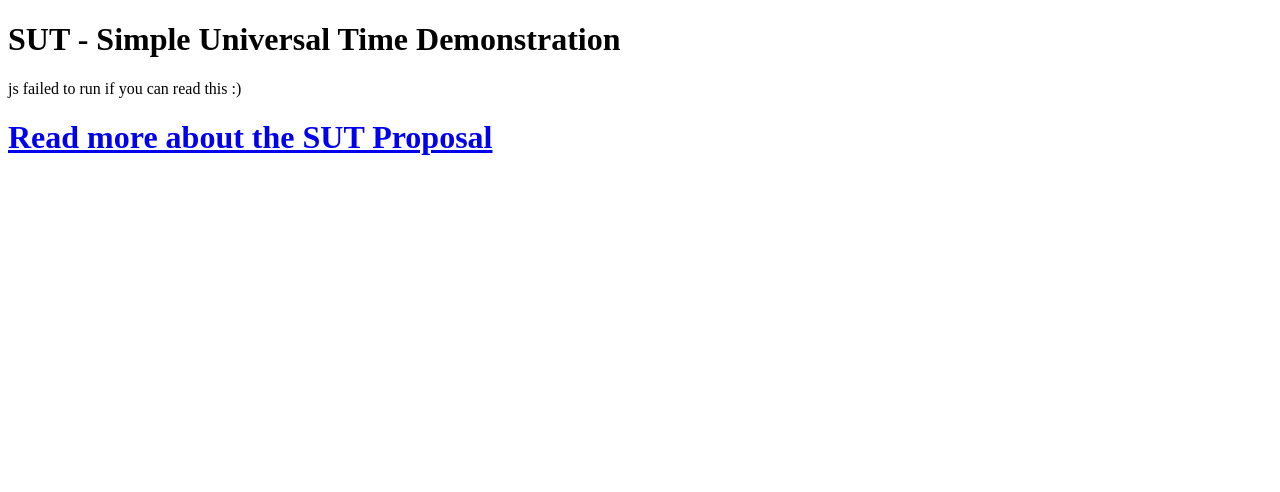
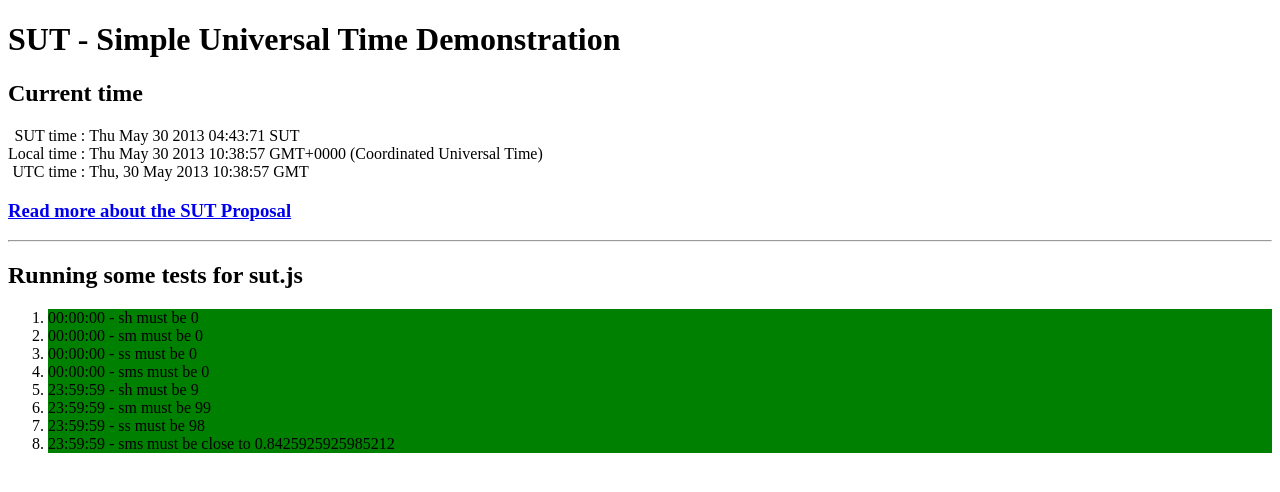
Before and after one commit to telmich/sut, a plain HTML site: page index.html in a window 1280 px wide. Drawn offline with Linux system fonts and the light colour scheme.

Commit message:
Reformat the page, add tests

```diff
--- a/index.html
+++ b/index.html
@@ -3,31 +3,100 @@
 	<head>
 		<meta charset="utf-8">
 		<title>SUT - Simple Universal Time Demonstration</title>
+		<style>
+			.title-box, .separator-box, .times-box {
+				display:inline-block;
+			}
+
+			.title-box {
+				 text-align: right;
+			}
+
+			.times-box {
+				text-align: left;
+			}
+		</style>
 	</head>
+
 	<body>
 
+		<h1>SUT - Simple Universal Time Demonstration</h1>
+
+		<div>
+			<h2>Current time</h2>
+			<div>
+				<div class="title-box">
+					<div>SUT time</div>
+					<div>Local time</div>
+					<div>UTC time</div>
+				</div>
+				<div class="separator-box">
+					<div>:</div>
+					<div>:</div>
+					<div>:</div>
+				</div>
+				<div class="times-box">
+					<div id="sut-time">Javascript failed</div>
+					<div id="local-time">to run</div>
+					<div id="gmt-time">if you can read this</div>
+				</div>
+			</div>
+
+			<h3><a href="http://www.nico.schottelius.org/docs/sut/">Read more about the SUT Proposal</a></h3>
+		</div>
 
 		<script src="sut.js"></script>
+
 		<script>
+			var sut_time = document.getElementById('sut-time');
+			var local_time = document.getElementById('local-time');
+			var gmt_time = document.getElementById('gmt-time');
 
-		var text = document.getElementById('sut_timebox');
+			function Update() {
+				window.setTimeout(Update, 50);
+				var now = new Date();
 
-		function Update() {
-			window.setTimeout(Update, 50);
-			var now = new Date();
+				sut_time.innerHTML = now.toSUTString();
+				local_time.innerHTML = now;
+				gmt_time.innerHTML = now.toUTCString();
 
-			text.innerHTML = 'Current time (in SUT): ' + '<span class="sut-time">' + now.toSUTString() + '</span>' + '<br />' +
-                'Your current time: <span class="local-time">' + now + '</span>' + '<br />' +
-			    'UTC time: <span class="utc-time">' + now.toUTCString() + '</span>' +  '<br />';
+			}
 
-		}
-
-		Update();
+			Update();
 		</script>
 
+		<hr />
 
-        <h1>SUT - Simple Universal Time Demonstration</h1>
-		<span id="sut_timebox"> js failed to run if you can read this :) </span>
-		<h1><a href="http://www.nico.schottelius.org/docs/sut/">Read more about the SUT Proposal</a></h1>
+		<!-- Some tests -->
+
+		<div>
+			<h2>Running some tests for sut.js</h2>
+			<ol id="tests"></ol>
+		</div>
+
+		<script>
+			var min = (new Date("Thu, 30 May 2013 00:00:00 GMT"));
+			var max = (new Date("Thu, 30 May 2013 23:59:59 GMT"));
+
+			function test(x, text) {
+				var lst = document.getElementById('tests');
+				var node=document.createElement("li");
+				var textnode=document.createTextNode(text);
+				node.appendChild(textnode);
+				lst.appendChild(node);
+				node.style.background = x ? "green" : "red";
+			}
+
+			test(min.getSimpleHours() == 0 , "00:00:00 - sh must be 0");
+			test(min.getSimpleMinutes() == 0 , "00:00:00 - sm must be 0");
+			test(min.getSimpleSeconds() == 0 , "00:00:00 - ss must be 0");
+			test(min.getSimpleMilliseconds() == 0 , "00:00:00 - sms must be 0");
+
+			test(max.getSimpleHours() == 9 , "23:59:59 - sh must be 9");
+			test(max.getSimpleMinutes() == 99 , "23:59:59 - sm must be 99");
+			test(max.getSimpleSeconds() == 98 , "23:59:59 - ss must be 98");
+			test(Math.abs(max.getSimpleMilliseconds()-0.8425925925985212) < 0.0000001 , "23:59:59 - sms must be close to 0.8425925925985212");
+		</script>
+
 	</body>
 </html>
```
